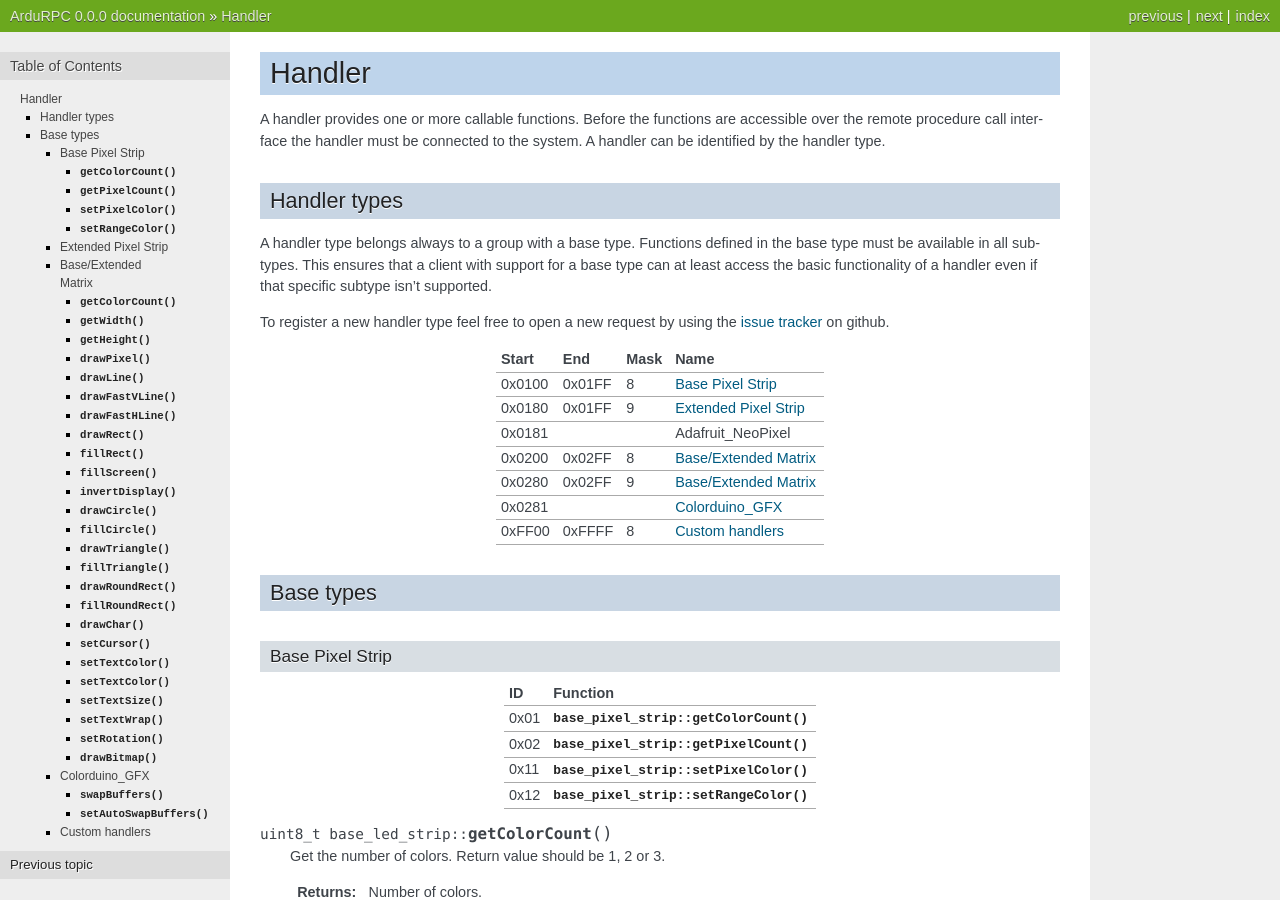
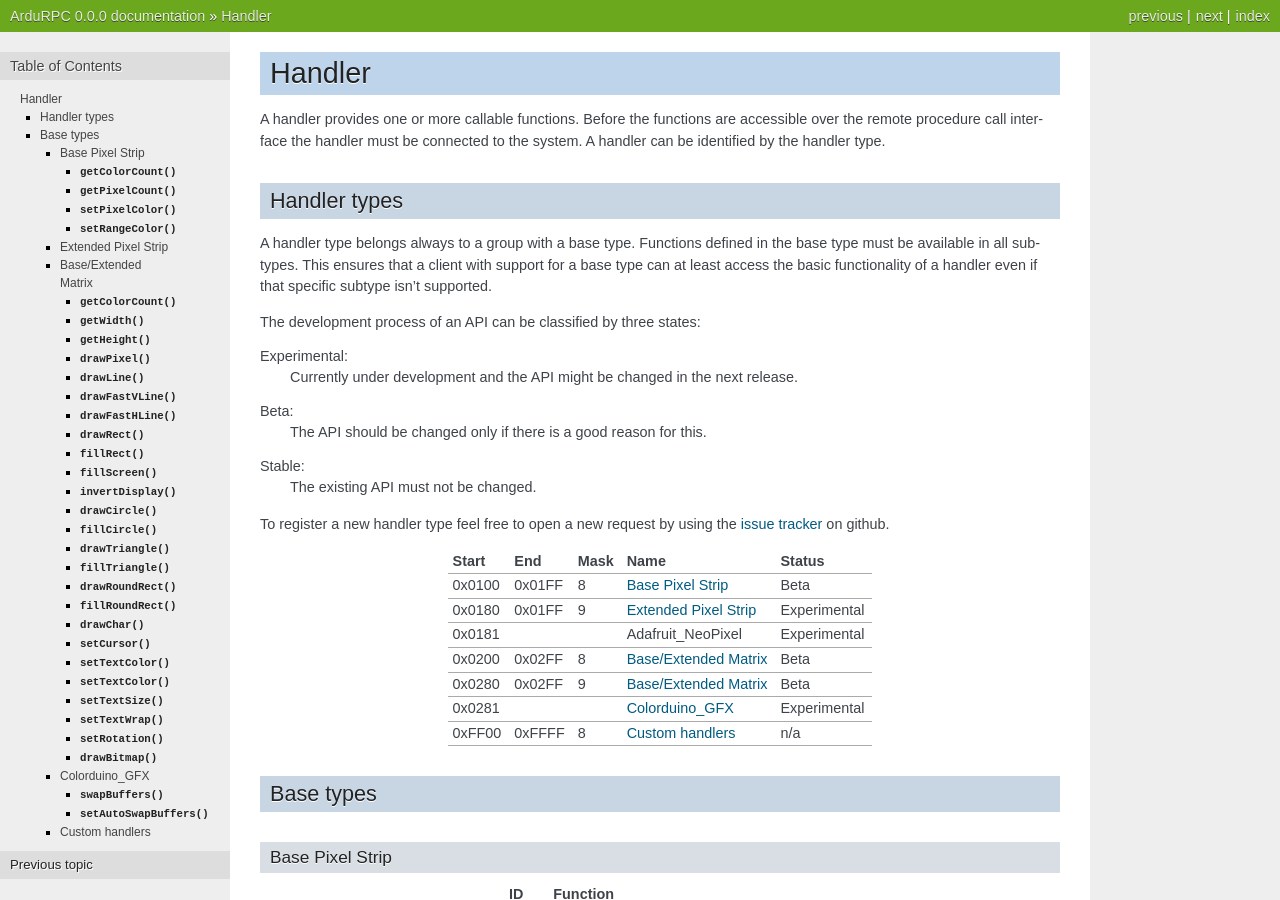
Before and after one commit to DinoTools/ArduRPC, a Sphinx documentation site: the page built from doc/source/user/handler.rst, in a window 1280 px wide and 900 px high. Built offline with Sphinx 7.4.7, drawn with Linux system fonts in a browser that asks for light colours.

Commit message:
doc - Add API Status column

```diff
--- a/doc/source/user/handler.rst
+++ b/doc/source/user/handler.rst
@@ -8,25 +8,34 @@ Handler types
 
 A handler type belongs always to a group with a base type. Functions defined in the base type must be available in all subtypes. This ensures that a client with support for a base type can at least access the basic functionality of a handler even if that specific subtype isn't supported.
 
+The development process of an API can be classified by three states:
+
+Experimental:
+    Currently under development and the API might be changed in the next release.
+Beta:
+    The API should be changed only if there is a good reason for this.
+Stable:
+    The existing API must not be changed.
+
 To register a new handler type feel free to open a new request by using the `issue tracker <https://github.com/DinoTools/ardurpc/issues>`_ on github.
 
-+--------+--------+------+-------------------------------------------------------------------------------+
-| Start  | End    | Mask | Name                                                                          |
-+========+========+======+===============================================================================+
-| 0x0100 | 0x01FF |    8 | :ref:`Base Pixel Strip`                                                       |
-+--------+--------+------+-------------------------------------------------------------------------------+
-| 0x0180 | 0x01FF |    9 | :ref:`Extended Pixel Strip`                                                   |
-+--------+--------+------+-------------------------------------------------------------------------------+
-| 0x0181          |      | :doc:`Adafruit_NeoPixel </handler/ArduRPC_Adafruit_NeoPixel/doc/index>`       |
-+--------+--------+------+-------------------------------------------------------------------------------+
-| 0x0200 | 0x02FF |    8 | :ref:`Base Matrix`                                                            |
-+--------+--------+------+-------------------------------------------------------------------------------+
-| 0x0280 | 0x02FF |    9 | :ref:`Extended Matrix`                                                        |
-+--------+--------+------+-------------------------------------------------------------------------------+
-| 0x0281          |      | :ref:`Colorduino_GFX`                                                         |
-+--------+--------+------+-------------------------------------------------------------------------------+
-| 0xFF00 | 0xFFFF |    8 | :ref:`Custom handlers`                                                        |
-+--------+--------+------+-------------------------------------------------------------------------------+
++--------+--------+------+-------------------------------------------------------------------------------+--------------+
+| Start  | End    | Mask | Name                                                                          | Status       |
++========+========+======+===============================================================================+==============+
+| 0x0100 | 0x01FF |    8 | :ref:`Base Pixel Strip`                                                       | Beta         |
++--------+--------+------+-------------------------------------------------------------------------------+--------------+
+| 0x0180 | 0x01FF |    9 | :ref:`Extended Pixel Strip`                                                   | Experimental |
++--------+--------+------+-------------------------------------------------------------------------------+--------------+
+| 0x0181          |      | :doc:`Adafruit_NeoPixel </handler/ArduRPC_Adafruit_NeoPixel/doc/index>`       | Experimental |
++--------+--------+------+-------------------------------------------------------------------------------+--------------+
+| 0x0200 | 0x02FF |    8 | :ref:`Base Matrix`                                                            | Beta         |
++--------+--------+------+-------------------------------------------------------------------------------+--------------+
+| 0x0280 | 0x02FF |    9 | :ref:`Extended Matrix`                                                        | Beta         |
++--------+--------+------+-------------------------------------------------------------------------------+--------------+
+| 0x0281          |      | :ref:`Colorduino_GFX`                                                         | Experimental |
++--------+--------+------+-------------------------------------------------------------------------------+--------------+
+| 0xFF00 | 0xFFFF |    8 | :ref:`Custom handlers`                                                        | n/a          |
++--------+--------+------+-------------------------------------------------------------------------------+--------------+
 
 Base types
 ----------
```
